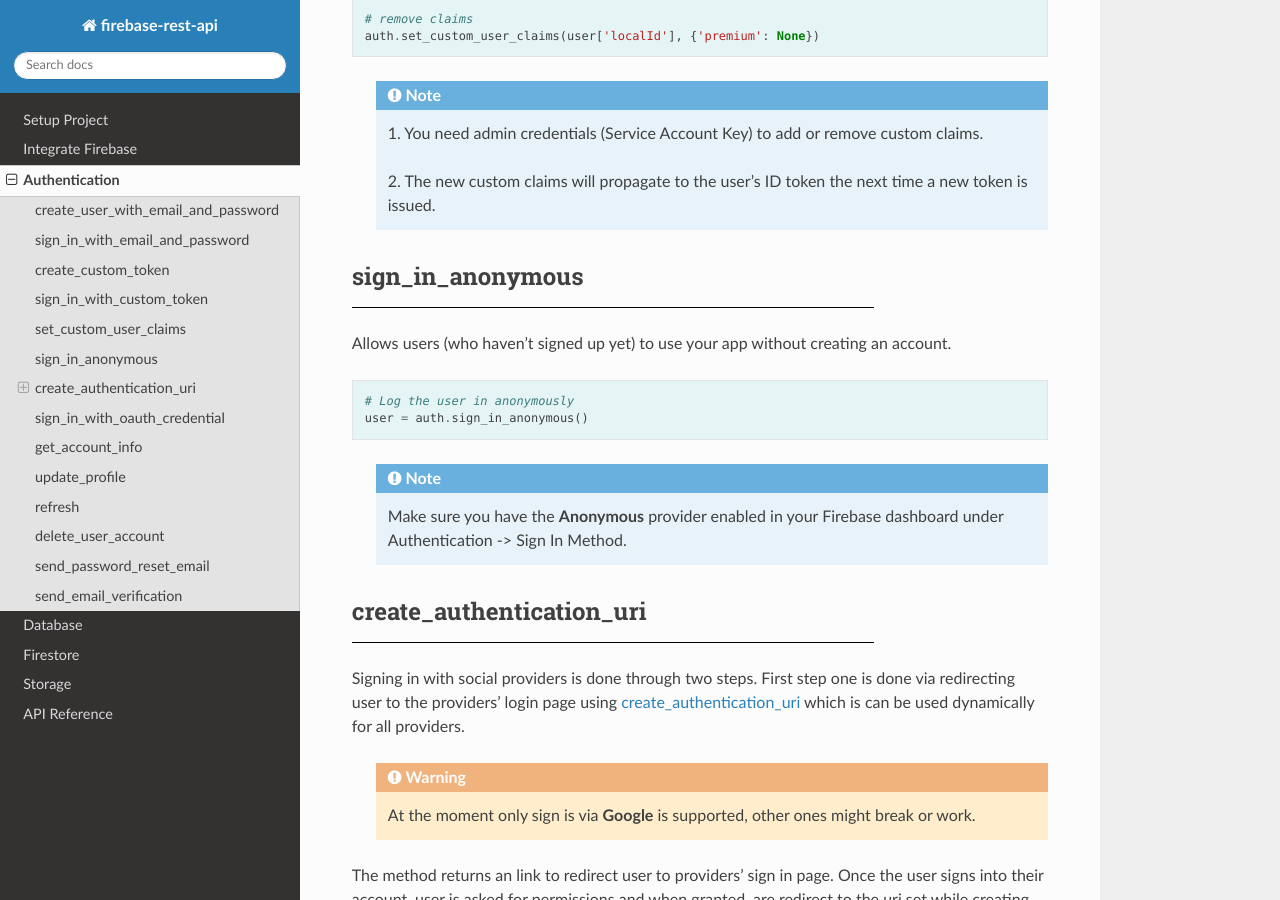
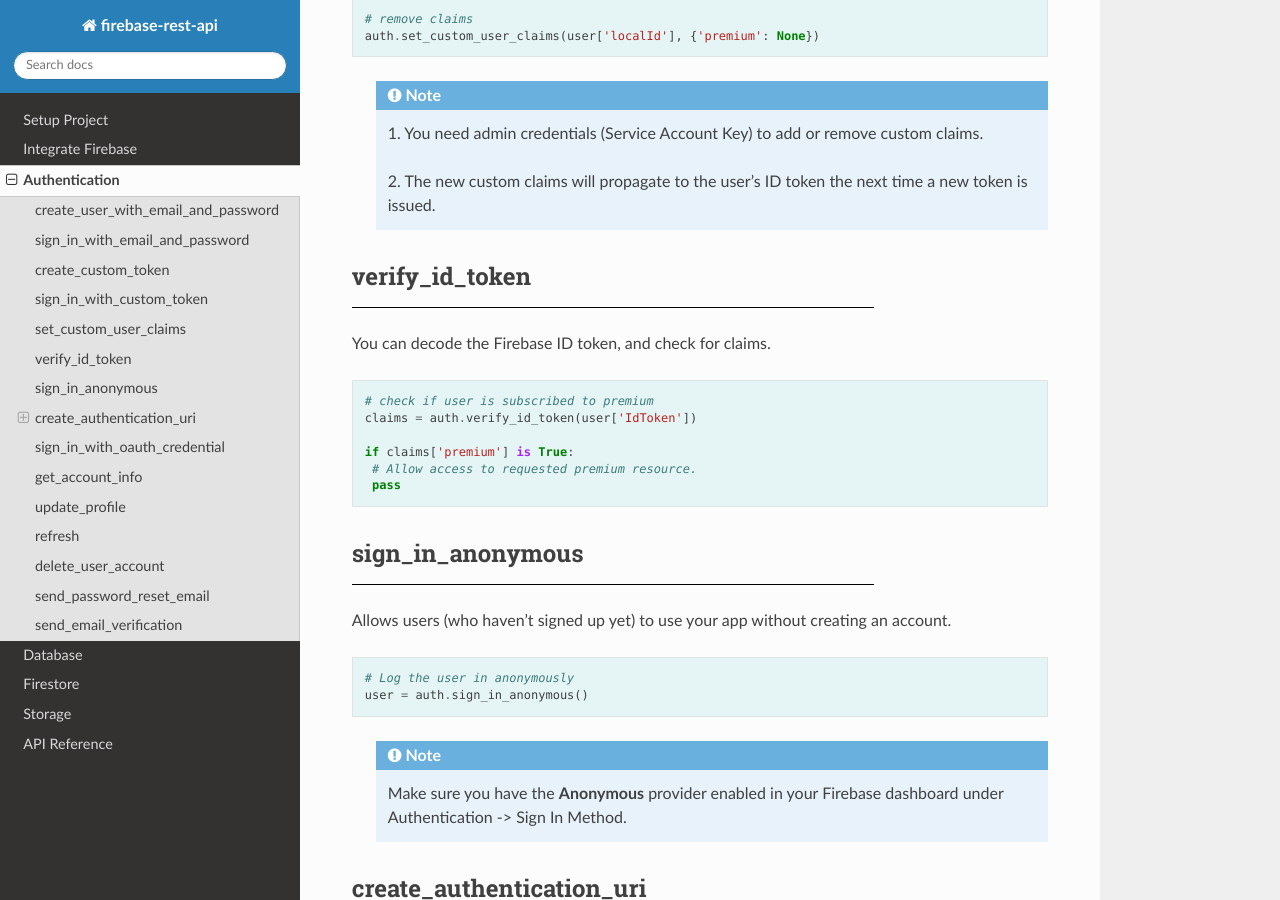
Before and after one commit to AsifArmanRahman/firebase-rest-api, a Sphinx documentation site: the page built from docs/guide/authentication.rst, in a window 1280 px wide and 900 px high, scrolled down 1901 px. Built offline with Sphinx 7.4.7 and the Read the Docs theme 2.0.0, drawn with Linux system fonts in a browser that asks for light colours; nearby versions of some CDN libraries.

Commit message:
docs(auth): guide for verify_id_token

```diff
--- a/docs/guide/authentication.rst
+++ b/docs/guide/authentication.rst
@@ -111,6 +111,22 @@ claims which was previously added to that account.
 
       2. The new custom claims will propagate to the user's ID token
       the next time a new token is issued.
+
+
+verify_id_token
+---------------
+
+You can decode the Firebase ID token, and check for claims.
+
+.. code-block:: python
+
+   # check if user is subscribed to premium
+   claims = auth.verify_id_token(user['IdToken'])
+
+   if claims['premium'] is True:
+    # Allow access to requested premium resource.
+    pass
+..
 
 
 sign_in_anonymous
```
